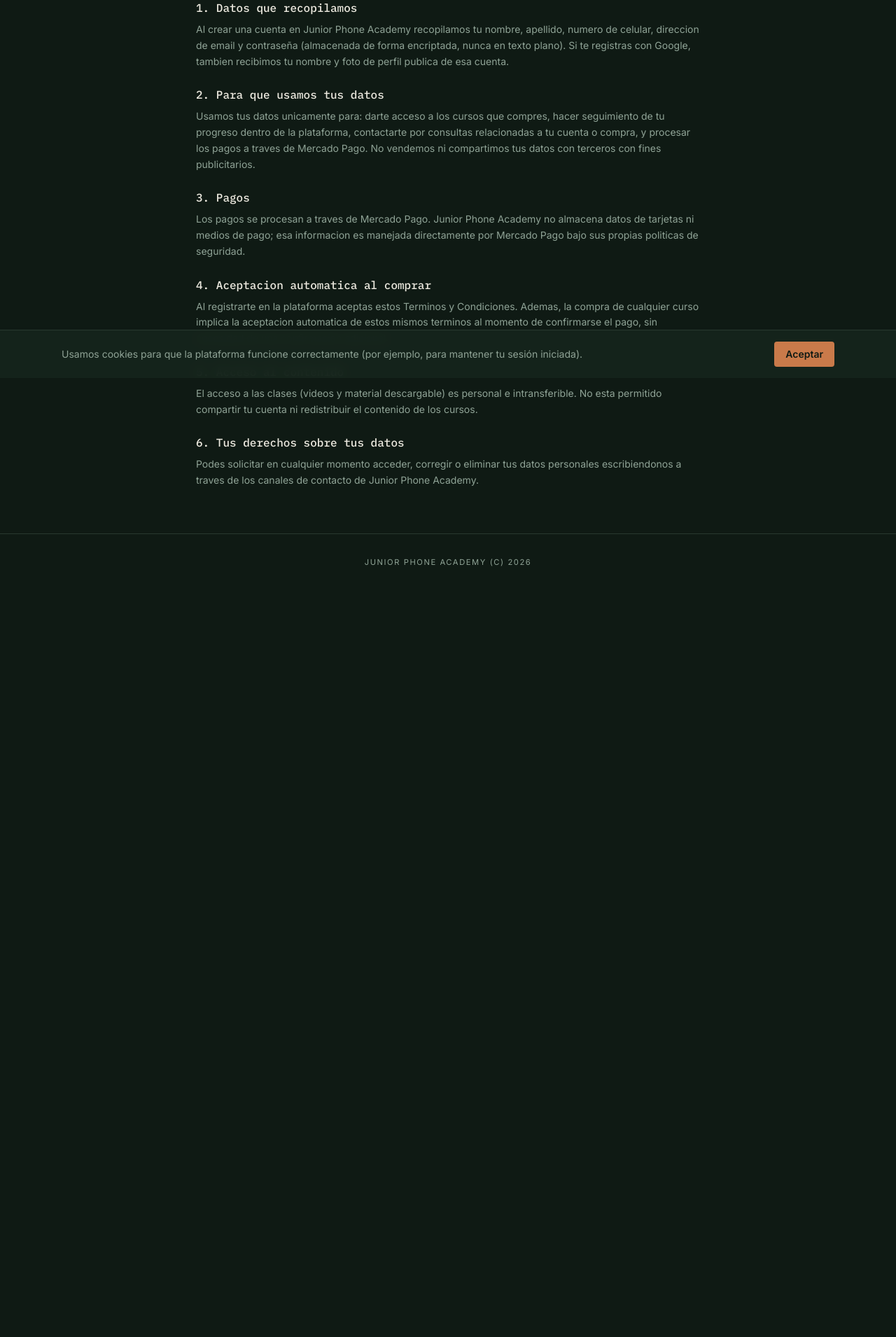
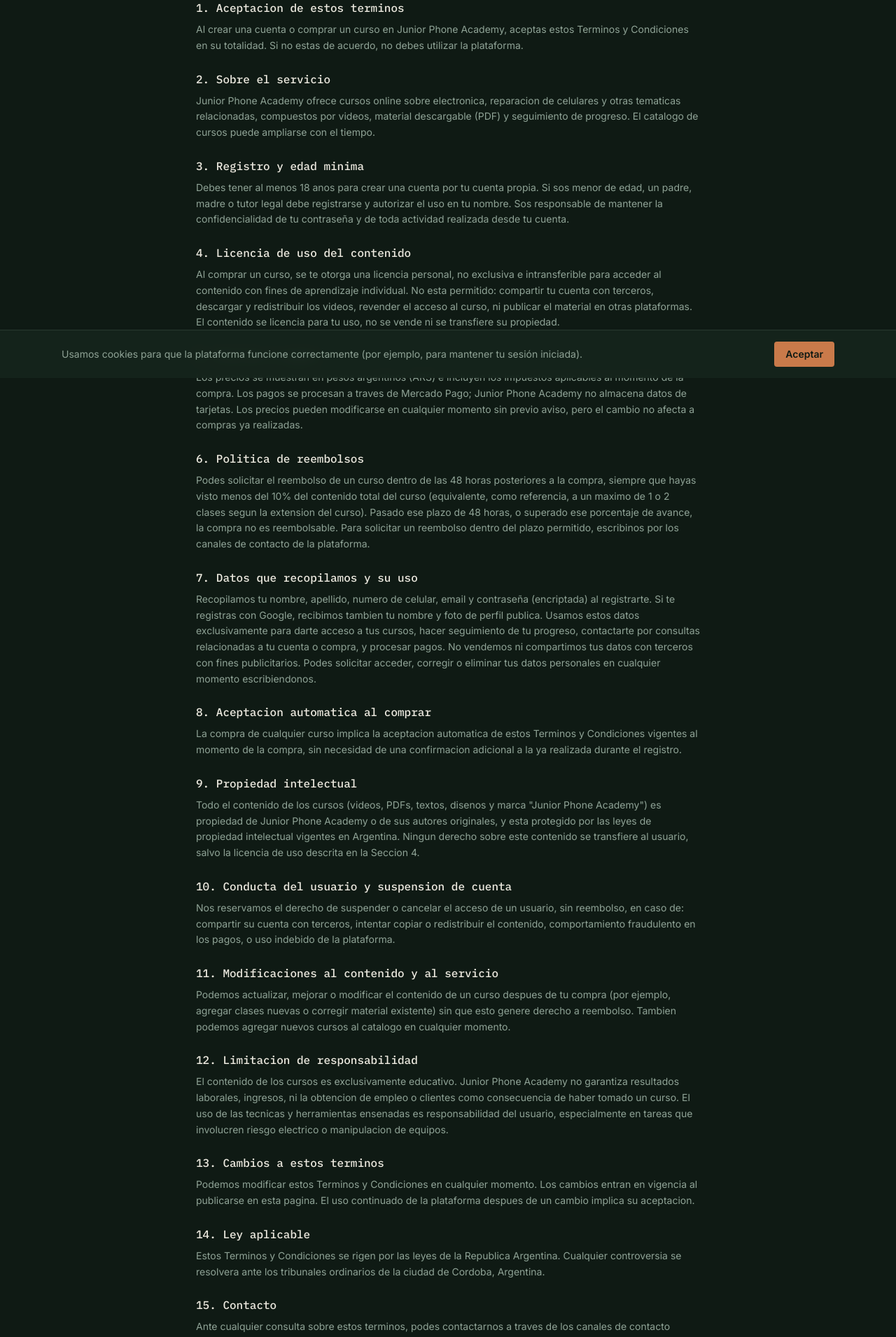
Before and after one commit to leogallardo833-cmd/junior-phone-academy, a Next.js app: page /terminos in a window 1280 px wide. Shown: the part 260-2170 px from the top of the page at 70% size. Before the commit the page ends 1103 px from the top, so only its background shows below. Built offline with nearby package versions, Linux system fonts and the light colour scheme; no server answers.

Commit message:
Ajustar politica de reembolsos a 48hs y 10%

```diff
--- a/app/terminos/page.tsx
+++ b/app/terminos/page.tsx
@@ -2,73 +2,83 @@
   return (
     <div className="mx-auto max-w-3xl px-6 py-16">
       <span className="pin-label text-copperLight">Legal</span>
-      <h1 className="mt-2 font-mono text-3xl font-semibold text-ink">
-        Terminos y Condiciones
-      </h1>
-      <p className="mt-2 text-sm text-muted">
-        Ultima actualizacion: {new Date().toLocaleDateString("es-AR")}
-      </p>
+      <h1 className="mt-2 font-mono text-3xl font-semibold text-ink">Terminos y Condiciones</h1>
+      <p className="mt-2 text-sm text-muted">Ultima actualizacion: {new Date().toLocaleDateString("es-AR")}</p>
 
       <div className="mt-8 flex flex-col gap-6 text-sm leading-relaxed text-muted">
         <section>
-          <h2 className="mb-2 font-mono text-base text-ink">1. Datos que recopilamos</h2>
-          <p>
-            Al crear una cuenta en Junior Phone Academy recopilamos tu nombre,
-            apellido, numero de celular, direccion de email y contraseña
-            (almacenada de forma encriptada, nunca en texto plano). Si te
-            registras con Google, tambien recibimos tu nombre y foto de
-            perfil publica de esa cuenta.
-          </p>
+          <h2 className="mb-2 font-mono text-base text-ink">1. Aceptacion de estos terminos</h2>
+          <p>Al crear una cuenta o comprar un curso en Junior Phone Academy, aceptas estos Terminos y Condiciones en su totalidad. Si no estas de acuerdo, no debes utilizar la plataforma.</p>
         </section>
 
         <section>
-          <h2 className="mb-2 font-mono text-base text-ink">2. Para que usamos tus datos</h2>
-          <p>
-            Usamos tus datos unicamente para: darte acceso a los cursos que
-            compres, hacer seguimiento de tu progreso dentro de la
-            plataforma, contactarte por consultas relacionadas a tu cuenta o
-            compra, y procesar los pagos a traves de Mercado Pago. No
-            vendemos ni compartimos tus datos con terceros con fines
-            publicitarios.
-          </p>
+          <h2 className="mb-2 font-mono text-base text-ink">2. Sobre el servicio</h2>
+          <p>Junior Phone Academy ofrece cursos online sobre electronica, reparacion de celulares y otras tematicas relacionadas, compuestos por videos, material descargable (PDF) y seguimiento de progreso. El catalogo de cursos puede ampliarse con el tiempo.</p>
         </section>
 
         <section>
-          <h2 className="mb-2 font-mono text-base text-ink">3. Pagos</h2>
-          <p>
-            Los pagos se procesan a traves de Mercado Pago. Junior Phone
-            Academy no almacena datos de tarjetas ni medios de pago; esa
-            informacion es manejada directamente por Mercado Pago bajo sus
-            propias politicas de seguridad.
-          </p>
+          <h2 className="mb-2 font-mono text-base text-ink">3. Registro y edad minima</h2>
+          <p>Debes tener al menos 18 anos para crear una cuenta por tu cuenta propia. Si sos menor de edad, un padre, madre o tutor legal debe registrarse y autorizar el uso en tu nombre. Sos responsable de mantener la confidencialidad de tu contraseña y de toda actividad realizada desde tu cuenta.</p>
         </section>
 
         <section>
-          <h2 className="mb-2 font-mono text-base text-ink">4. Aceptacion automatica al comprar</h2>
-          <p>
-            Al registrarte en la plataforma aceptas estos Terminos y
-            Condiciones. Ademas, la compra de cualquier curso implica la
-            aceptacion automatica de estos mismos terminos al momento de
-            confirmarse el pago, sin necesidad de una confirmacion adicional.
-          </p>
+          <h2 className="mb-2 font-mono text-base text-ink">4. Licencia de uso del contenido</h2>
+          <p>Al comprar un curso, se te otorga una licencia personal, no exclusiva e intransferible para acceder al contenido con fines de aprendizaje individual. No esta permitido: compartir tu cuenta con terceros, descargar y redistribuir los videos, revender el acceso al curso, ni publicar el material en otras plataformas. El contenido se licencia para tu uso, no se vende ni se transfiere su propiedad.</p>
         </section>
 
         <section>
-          <h2 className="mb-2 font-mono text-base text-ink">5. Acceso al contenido</h2>
-          <p>
-            El acceso a las clases (videos y material descargable) es
-            personal e intransferible. No esta permitido compartir tu cuenta
-            ni redistribuir el contenido de los cursos.
-          </p>
+          <h2 className="mb-2 font-mono text-base text-ink">5. Precios y pagos</h2>
+          <p>Los precios se muestran en pesos argentinos (ARS) e incluyen los impuestos aplicables al momento de la compra. Los pagos se procesan a traves de Mercado Pago; Junior Phone Academy no almacena datos de tarjetas. Los precios pueden modificarse en cualquier momento sin previo aviso, pero el cambio no afecta a compras ya realizadas.</p>
         </section>
 
         <section>
-          <h2 className="mb-2 font-mono text-base text-ink">6. Tus derechos sobre tus datos</h2>
-          <p>
-            Podes solicitar en cualquier momento acceder, corregir o eliminar
-            tus datos personales escribiendonos a traves de los canales de
-            contacto de Junior Phone Academy.
-          </p>
+          <h2 className="mb-2 font-mono text-base text-ink">6. Politica de reembolsos</h2>
+          <p>Podes solicitar el reembolso de un curso dentro de las 48 horas posteriores a la compra, siempre que hayas visto menos del 10% del contenido total del curso (equivalente, como referencia, a un maximo de 1 o 2 clases segun la extension del curso). Pasado ese plazo de 48 horas, o superado ese porcentaje de avance, la compra no es reembolsable. Para solicitar un reembolso dentro del plazo permitido, escribinos por los canales de contacto de la plataforma.</p>
+        </section>
+
+        <section>
+          <h2 className="mb-2 font-mono text-base text-ink">7. Datos que recopilamos y su uso</h2>
+          <p>Recopilamos tu nombre, apellido, numero de celular, email y contraseña (encriptada) al registrarte. Si te registras con Google, recibimos tambien tu nombre y foto de perfil publica. Usamos estos datos exclusivamente para darte acceso a tus cursos, hacer seguimiento de tu progreso, contactarte por consultas relacionadas a tu cuenta o compra, y procesar pagos. No vendemos ni compartimos tus datos con terceros con fines publicitarios. Podes solicitar acceder, corregir o eliminar tus datos personales en cualquier momento escribiendonos.</p>
+        </section>
+
+        <section>
+          <h2 className="mb-2 font-mono text-base text-ink">8. Aceptacion automatica al comprar</h2>
+          <p>La compra de cualquier curso implica la aceptacion automatica de estos Terminos y Condiciones vigentes al momento de la compra, sin necesidad de una confirmacion adicional a la ya realizada durante el registro.</p>
+        </section>
+
+        <section>
+          <h2 className="mb-2 font-mono text-base text-ink">9. Propiedad intelectual</h2>
+          <p>Todo el contenido de los cursos (videos, PDFs, textos, disenos y marca "Junior Phone Academy") es propiedad de Junior Phone Academy o de sus autores originales, y esta protegido por las leyes de propiedad intelectual vigentes en Argentina. Ningun derecho sobre este contenido se transfiere al usuario, salvo la licencia de uso descrita en la Seccion 4.</p>
+        </section>
+
+        <section>
+          <h2 className="mb-2 font-mono text-base text-ink">10. Conducta del usuario y suspension de cuenta</h2>
+          <p>Nos reservamos el derecho de suspender o cancelar el acceso de un usuario, sin reembolso, en caso de: compartir su cuenta con terceros, intentar copiar o redistribuir el contenido, comportamiento fraudulento en los pagos, o uso indebido de la plataforma.</p>
+        </section>
+
+        <section>
+          <h2 className="mb-2 font-mono text-base text-ink">11. Modificaciones al contenido y al servicio</h2>
+          <p>Podemos actualizar, mejorar o modificar el contenido de un curso despues de tu compra (por ejemplo, agregar clases nuevas o corregir material existente) sin que esto genere derecho a reembolso. Tambien podemos agregar nuevos cursos al catalogo en cualquier momento.</p>
+        </section>
+
+        <section>
+          <h2 className="mb-2 font-mono text-base text-ink">12. Limitacion de responsabilidad</h2>
+          <p>El contenido de los cursos es exclusivamente educativo. Junior Phone Academy no garantiza resultados laborales, ingresos, ni la obtencion de empleo o clientes como consecuencia de haber tomado un curso. El uso de las tecnicas y herramientas ensenadas es responsabilidad del usuario, especialmente en tareas que involucren riesgo electrico o manipulacion de equipos.</p>
+        </section>
+
+        <section>
+          <h2 className="mb-2 font-mono text-base text-ink">13. Cambios a estos terminos</h2>
+          <p>Podemos modificar estos Terminos y Condiciones en cualquier momento. Los cambios entran en vigencia al publicarse en esta pagina. El uso continuado de la plataforma despues de un cambio implica su aceptacion.</p>
+        </section>
+
+        <section>
+          <h2 className="mb-2 font-mono text-base text-ink">14. Ley aplicable</h2>
+          <p>Estos Terminos y Condiciones se rigen por las leyes de la Republica Argentina. Cualquier controversia se resolvera ante los tribunales ordinarios de la ciudad de Cordoba, Argentina.</p>
+        </section>
+
+        <section>
+          <h2 className="mb-2 font-mono text-base text-ink">15. Contacto</h2>
+          <p>Ante cualquier consulta sobre estos terminos, podes contactarnos a traves de los canales de contacto disponibles en la plataforma o en nuestras redes sociales.</p>
         </section>
       </div>
     </div>
```
